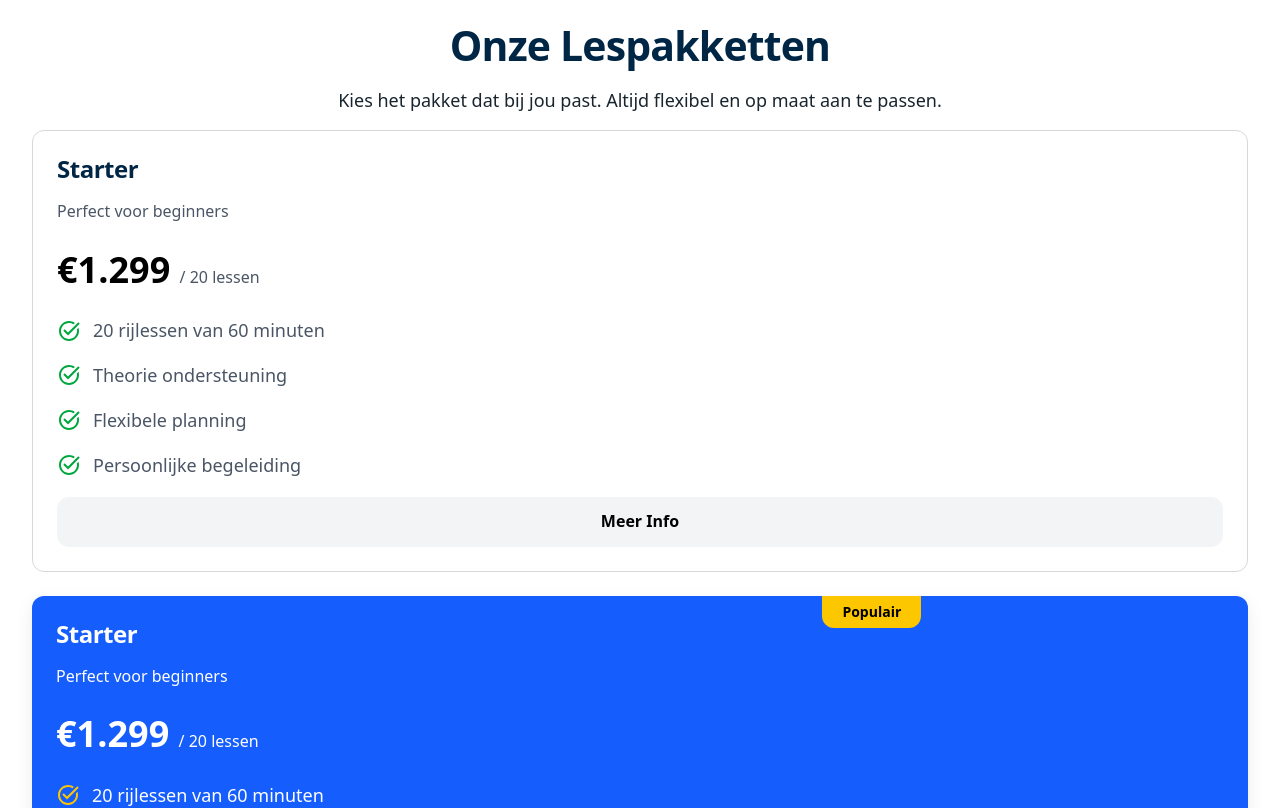
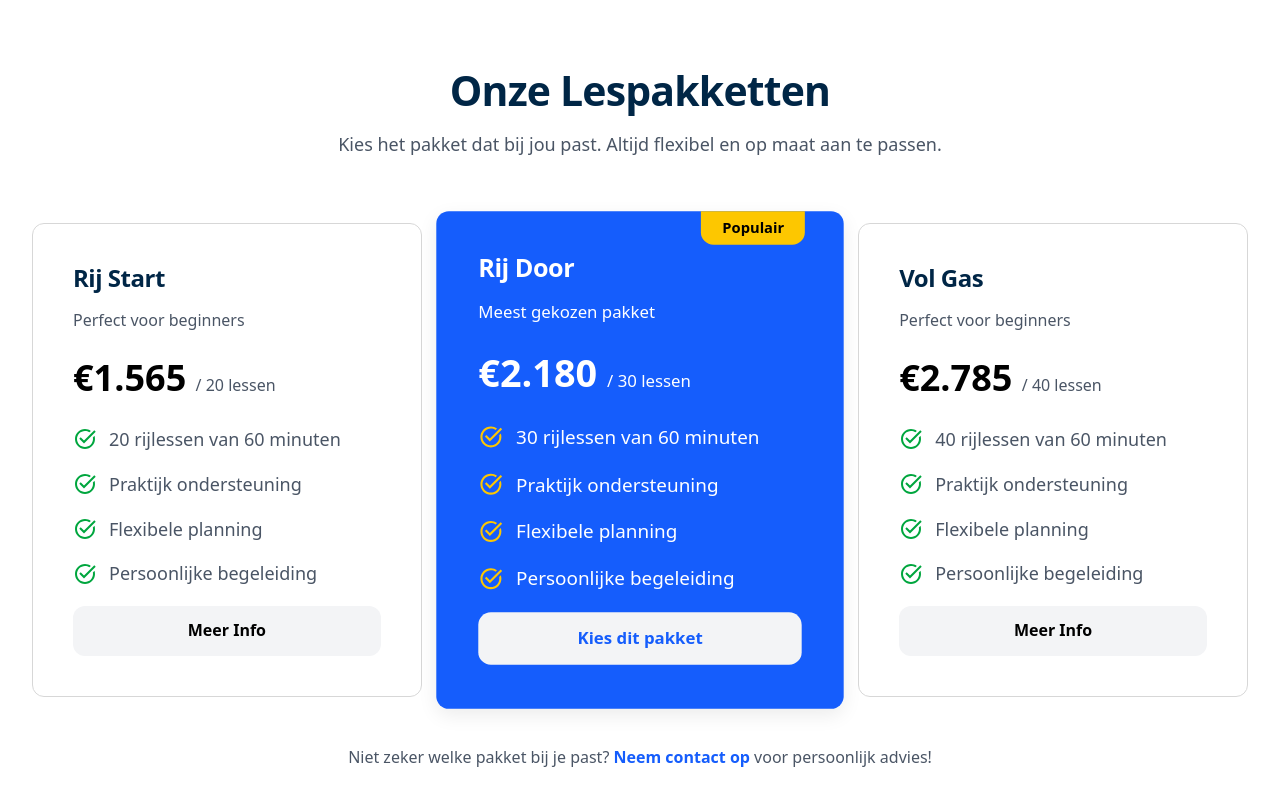
Before and after one commit to Recss68/rijschool-all-drive, a SvelteKit app: page / in a window 1280 px wide. Shown: the part 1360-2168 px from the top of the page. Built offline with nearby package versions, Linux system fonts and the light colour scheme.

Commit message:
style: made price cards responsive and some style fixes - #10

```diff
--- a/src/lib/components/BenefitCards.svelte
+++ b/src/lib/components/BenefitCards.svelte
@@ -39,7 +39,7 @@
         }
         p {
             color: var(--c-text-light);
-            font-size: var(--fs-label-xs-mobile);
+            font-size: var(--fs-label-sm-mobile);
         }
     }
 
--- a/src/lib/components/Hero.svelte
+++ b/src/lib/components/Hero.svelte
@@ -68,6 +68,9 @@
             color: var(--c-white);
             font-size: var(--fs-display-md);
         }
+        p {
+            color: var(--c-slate-200);
+        }
         ul {
             padding: 0;
             margin: 0;
--- a/src/lib/components/PriceCards.svelte
+++ b/src/lib/components/PriceCards.svelte
@@ -1,9 +1,9 @@
 <div class="price-cards">
     <article>
-        <h3>Starter</h3>
+        <h3>Rij Start</h3>
         <p>Perfect voor beginners</p>
 
-        <p class="price">€1.299 <span>/ 20 lessen</span></p>
+        <p class="price">€1.565 <span>/ 20 lessen</span></p>
         <ul>
             <li>
                 <svg xmlns="http://www.w3.org/2000/svg" x="0px" y="0px" fill="currentColor" viewBox="0 0 24 24">
@@ -15,7 +15,7 @@
                 <svg xmlns="http://www.w3.org/2000/svg" x="0px" y="0px" fill="currentColor" viewBox="0 0 24 24">
                     <path d="M 12 2 C 6.486 2 2 6.486 2 12 C 2 17.514 6.486 22 12 22 C 17.514 22 22 17.514 22 12 C 22 10.874 21.803984 9.7942031 21.458984 8.7832031 L 19.839844 10.402344 C 19.944844 10.918344 20 11.453 20 12 C 20 16.411 16.411 20 12 20 C 7.589 20 4 16.411 4 12 C 4 7.589 7.589 4 12 4 C 13.633 4 15.151922 4.4938906 16.419922 5.3378906 L 17.851562 3.90625 C 16.203562 2.71225 14.185 2 12 2 z M 21.292969 3.2929688 L 11 13.585938 L 7.7070312 10.292969 L 6.2929688 11.707031 L 11 16.414062 L 22.707031 4.7070312 L 21.292969 3.2929688 z"></path>
                 </svg>
-                Theorie ondersteuning
+                Praktijk ondersteuning
             </li>
             <li>
                 <svg xmlns="http://www.w3.org/2000/svg" x="0px" y="0px" fill="currentColor" viewBox="0 0 24 24">
@@ -33,24 +33,24 @@
         <a class="btn-primary" href="/prijzen">Meer Info</a>
     </article>
 
-    <article class="highlighted-price">
+    <article class="highlighted-card">
         <span class="badge">Populair</span>
-        <h3>Starter</h3>
-        <p>Perfect voor beginners</p>
+        <h3>Rij Door</h3>
+        <p>Meest gekozen pakket</p>
 
-        <p class="price">€1.299 <span>/ 20 lessen</span></p>
+        <p class="price">€2.180 <span>/ 30 lessen</span></p>
         <ul>
             <li>
                 <svg xmlns="http://www.w3.org/2000/svg" x="0px" y="0px" fill="currentColor" viewBox="0 0 24 24">
                     <path d="M 12 2 C 6.486 2 2 6.486 2 12 C 2 17.514 6.486 22 12 22 C 17.514 22 22 17.514 22 12 C 22 10.874 21.803984 9.7942031 21.458984 8.7832031 L 19.839844 10.402344 C 19.944844 10.918344 20 11.453 20 12 C 20 16.411 16.411 20 12 20 C 7.589 20 4 16.411 4 12 C 4 7.589 7.589 4 12 4 C 13.633 4 15.151922 4.4938906 16.419922 5.3378906 L 17.851562 3.90625 C 16.203562 2.71225 14.185 2 12 2 z M 21.292969 3.2929688 L 11 13.585938 L 7.7070312 10.292969 L 6.2929688 11.707031 L 11 16.414062 L 22.707031 4.7070312 L 21.292969 3.2929688 z"></path>
                 </svg>
-                20 rijlessen van 60 minuten
+                30 rijlessen van 60 minuten
             </li>
             <li>
                 <svg xmlns="http://www.w3.org/2000/svg" x="0px" y="0px" fill="currentColor" viewBox="0 0 24 24">
                     <path d="M 12 2 C 6.486 2 2 6.486 2 12 C 2 17.514 6.486 22 12 22 C 17.514 22 22 17.514 22 12 C 22 10.874 21.803984 9.7942031 21.458984 8.7832031 L 19.839844 10.402344 C 19.944844 10.918344 20 11.453 20 12 C 20 16.411 16.411 20 12 20 C 7.589 20 4 16.411 4 12 C 4 7.589 7.589 4 12 4 C 13.633 4 15.151922 4.4938906 16.419922 5.3378906 L 17.851562 3.90625 C 16.203562 2.71225 14.185 2 12 2 z M 21.292969 3.2929688 L 11 13.585938 L 7.7070312 10.292969 L 6.2929688 11.707031 L 11 16.414062 L 22.707031 4.7070312 L 21.292969 3.2929688 z"></path>
                 </svg>
-                Theorie ondersteuning
+                Praktijk ondersteuning
             </li>
             <li>
                 <svg xmlns="http://www.w3.org/2000/svg" x="0px" y="0px" fill="currentColor" viewBox="0 0 24 24">
@@ -69,22 +69,22 @@
     </article>
 
     <article>
-        <h3>Starter</h3>
+        <h3>Vol Gas</h3>
         <p>Perfect voor beginners</p>
 
-        <p class="price">€1.299 <span>/ 20 lessen</span></p>
+        <p class="price">€2.785 <span>/ 40 lessen</span></p>
         <ul>
             <li>
                 <svg xmlns="http://www.w3.org/2000/svg" x="0px" y="0px" fill="currentColor" viewBox="0 0 24 24">
                     <path d="M 12 2 C 6.486 2 2 6.486 2 12 C 2 17.514 6.486 22 12 22 C 17.514 22 22 17.514 22 12 C 22 10.874 21.803984 9.7942031 21.458984 8.7832031 L 19.839844 10.402344 C 19.944844 10.918344 20 11.453 20 12 C 20 16.411 16.411 20 12 20 C 7.589 20 4 16.411 4 12 C 4 7.589 7.589 4 12 4 C 13.633 4 15.151922 4.4938906 16.419922 5.3378906 L 17.851562 3.90625 C 16.203562 2.71225 14.185 2 12 2 z M 21.292969 3.2929688 L 11 13.585938 L 7.7070312 10.292969 L 6.2929688 11.707031 L 11 16.414062 L 22.707031 4.7070312 L 21.292969 3.2929688 z"></path>
                 </svg>
-                20 rijlessen van 60 minuten
+                40 rijlessen van 60 minuten
             </li>
             <li>
                 <svg xmlns="http://www.w3.org/2000/svg" x="0px" y="0px" fill="currentColor" viewBox="0 0 24 24">
                     <path d="M 12 2 C 6.486 2 2 6.486 2 12 C 2 17.514 6.486 22 12 22 C 17.514 22 22 17.514 22 12 C 22 10.874 21.803984 9.7942031 21.458984 8.7832031 L 19.839844 10.402344 C 19.944844 10.918344 20 11.453 20 12 C 20 16.411 16.411 20 12 20 C 7.589 20 4 16.411 4 12 C 4 7.589 7.589 4 12 4 C 13.633 4 15.151922 4.4938906 16.419922 5.3378906 L 17.851562 3.90625 C 16.203562 2.71225 14.185 2 12 2 z M 21.292969 3.2929688 L 11 13.585938 L 7.7070312 10.292969 L 6.2929688 11.707031 L 11 16.414062 L 22.707031 4.7070312 L 21.292969 3.2929688 z"></path>
                 </svg>
-                Theorie ondersteuning
+                Praktijk ondersteuning
             </li>
             <li>
                 <svg xmlns="http://www.w3.org/2000/svg" x="0px" y="0px" fill="currentColor" viewBox="0 0 24 24">
@@ -108,9 +108,14 @@
         display: flex;
         gap: var(--space-6);
         flex-direction: column;
+        @media (min-width: 1024px) {
+            flex-direction: row;
+            justify-content: center;
+            margin-top: var(--space-16);
+        }
     }
 
-    .highlighted-price {
+    .highlighted-card {
         border: none;
         background-color: var(--c-accent);
         box-shadow: var(--shadow-sm);
@@ -130,6 +135,9 @@
             top: 0;
             left: 65%
         }
+        @media (min-width: 1024px) {
+            transform: scale(1.05);
+        }
     }
 
     article {
@@ -137,9 +145,10 @@
         text-align: left;
         border: 1px solid var(--c-border);
         border-radius: var(--radius-soft);
-        padding: var(--space-6);
+        padding: var(--space-10);
         transition: border-color 0.2s ease-in-out;
         width: 100%;
+
         &:hover {
             border-color: var(--c-accent);
         }
--- a/src/routes/+page.svelte
+++ b/src/routes/+page.svelte
@@ -17,6 +17,7 @@
         <h2>Onze Lespakketten</h2>
         <p>Kies het pakket dat bij jou past. Altijd flexibel en op maat aan te passen.</p>
         <PriceCards />
+        <p class="cards-footer">Niet zeker welke pakket bij je past? <a href="https://wa.me/31627824428">Neem contact op</a> voor persoonlijk advies!</p>
     </div>
 </section>
 
@@ -28,12 +29,18 @@
         h2 {
             font-size: var(--fs-hl-lg);
         }
-        p {
-            color: var(--c-text);
-        }
     }
 
     .price-cards-container {
         background-color: var(--c-white);
+        .cards-footer {
+            margin-top: var(--space-12);
+            font-size: var(--fs-body-sm-mobile);
+            color: var(--c-text-light);
+            a {
+                color: var(--c-accent);
+                font-weight: var(--fw-semibold);
+            }
+        }
     }
 </style>
```
Also changed, not shown: src/lib/styles/ad-styles.css.
